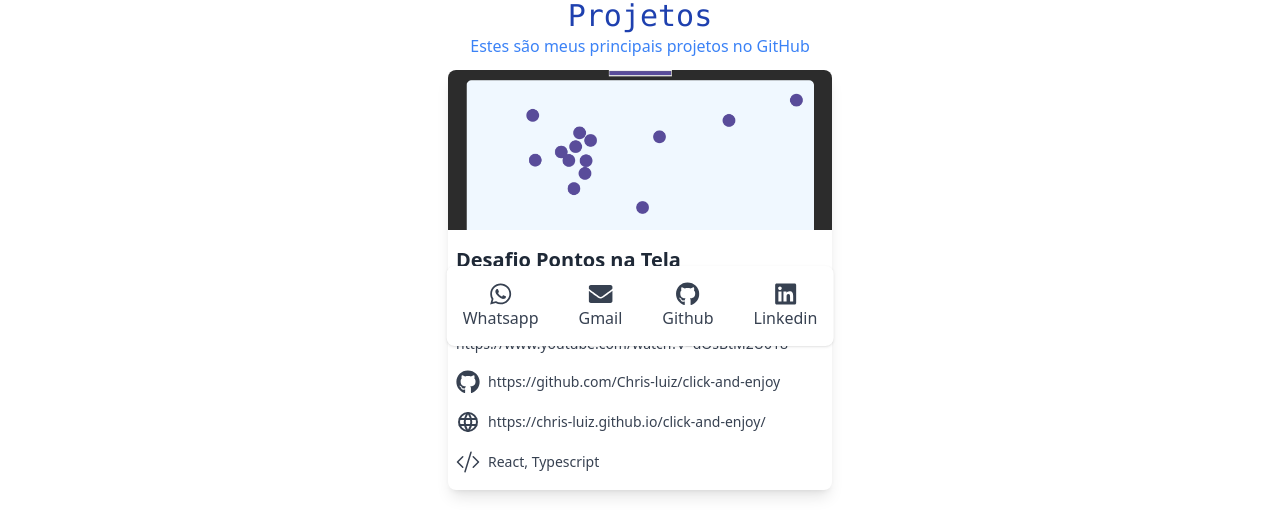
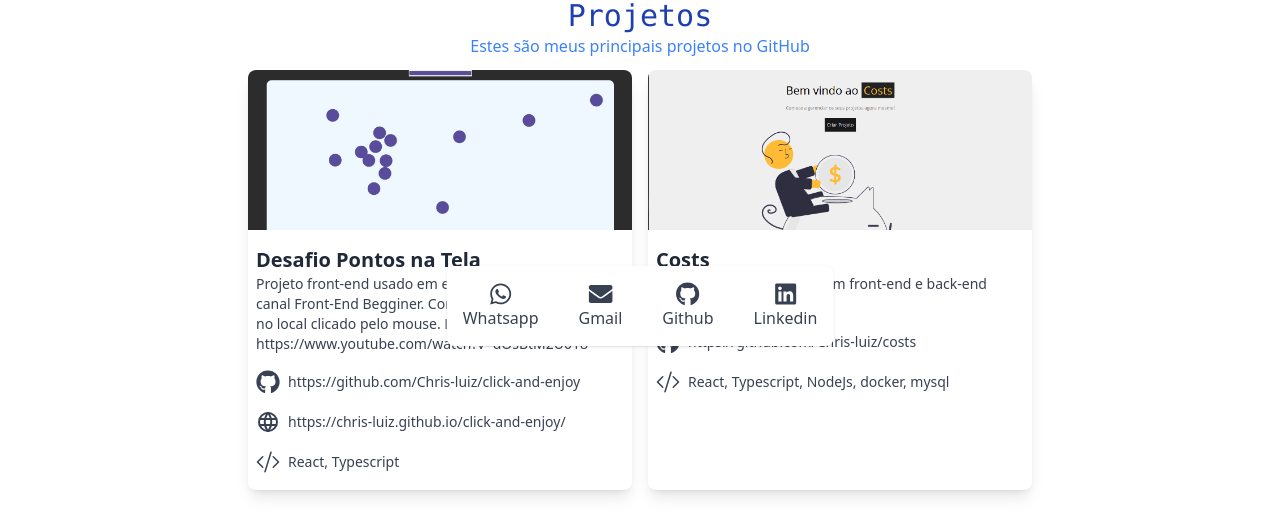
Before and after one commit to Chris-luiz/portfolio2, a React (Create React App) app: page / in a window 1280 px wide. Shown: the part 438-952 px from the top of the page. Built offline with nearby package versions, Linux system fonts and the light colour scheme.

Commit message:
feat: card costs

```diff
--- a/src/components/projetos/Card.tsx
+++ b/src/components/projetos/Card.tsx
@@ -25,11 +25,12 @@ export const Card = ({ nome, img, description, githubLink, langUser, url }: ICar
                     <FaGithub className="h-6 w-6" />
                     <a href={githubLink} target='_blank' rel='noreferrer' className="hover:text-blue-400 px-2 text-sm">{githubLink}</a>
                 </div>
-
-                <div className="flex items-center mt-4 text-gray-700 dark:text-gray-200">
-                    <TbWorld className="h-6 w-6" />
-                    <a href={url} target='_blank' rel='noreferrer' className="hover:text-blue-400 px-2 text-sm">{url}</a>
-                </div>
+                {url &&
+                    <div className="flex items-center mt-4 text-gray-700 dark:text-gray-200">
+                        <TbWorld className="h-6 w-6" />
+                        <a href={url} target='_blank' rel='noreferrer' className="hover:text-blue-400 px-2 text-sm">{url}</a>
+                    </div>
+                }
 
                 <div className="flex items-center mt-4 text-gray-700 dark:text-gray-200">
                     <BsCodeSlash className="h-6 w-6" />
--- a/src/constants/projetos.tsx
+++ b/src/constants/projetos.tsx
@@ -8,5 +8,12 @@ export const PROJETOS: ICardProps[] = [
         url: "https://chris-luiz.github.io/click-and-enjoy/",
         githubLink: "https://github.com/Chris-luiz/click-and-enjoy",
         langUser: ["React, ", "Typescript"],
+    },
+    {
+        nome: "Costs",
+        img: "projects_images/Screenshot from 2023-06-28 13-15-47.png",
+        description: "Projeto crud de servicos com front-end e back-end conteinerizado em docker.",
+        githubLink: "https://github.com/Chris-luiz/costs",
+        langUser: ["React, ", "Typescript, NodeJs, docker, mysql"],
     }
 ]
```
Also changed, not shown: public/projects_images/Screenshot from 2023-06-02 11-06-07.png (deleted), public/projects_images/Screenshot from 2023-06-28 13-15-47.png (added).
